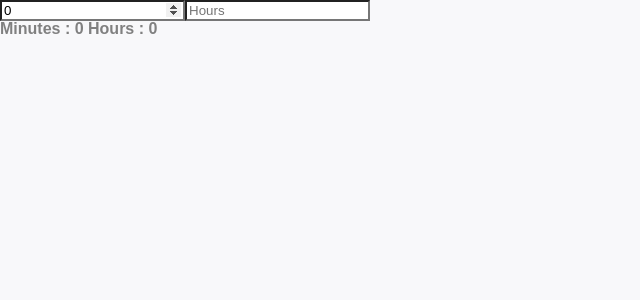
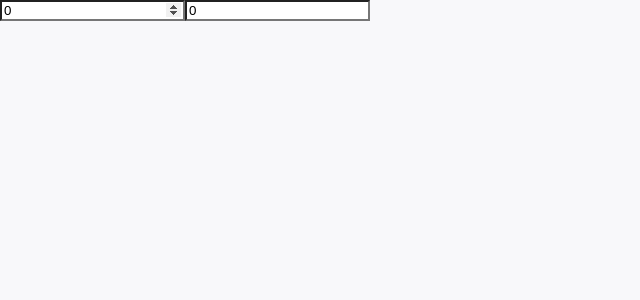
Before and after one commit to xowoony/trello, a React (Create React App) app: page / in a window 1280 px wide. Shown: the top 300 px of the page, without its empty margins (0-640 px from the left). Built offline with nearby package versions, Linux system fonts and the light colour scheme.

Commit message:
selector 연습

```diff
--- a/src/App.tsx
+++ b/src/App.tsx
@@ -1,14 +1,14 @@
-import { useRecoilState } from "recoil";
-import { minuteState } from "./atoms";
+import { useRecoilState, useRecoilValue } from "recoil";
+import { hourSelector, minuteState } from "./atoms";
 import { useState } from "react";
 
 function App() {
   // useRecoilState는 atom의 값과 그 atom을 수정할 수 있는 함수를 줌
   const [minutes, setMinutes] = useRecoilState(minuteState);
+  const hours = useRecoilValue(hourSelector);
   const onMinutesChange = (event: React.FormEvent<HTMLInputElement>) => {
-    setMinutes(+event.currentTarget.value);//+를 적어주면 string=>number가 됨
+    setMinutes(+event.currentTarget.value); //+를 적어주면 string=>number가 됨
   };
-
 
   return (
     <div>
@@ -18,12 +18,7 @@ function App() {
         type="number"
         placeholder="Minutes"
       />
-      <input type="number" placeholder="Hours" />
-      <div>
-      <span>Minutes : {minutes} </span>
-      <span>Hours : {minutes/60}</span>
-      </div>
-
+      <input value={hours} type="number" placeholder="Hours" />
     </div>
   );
 }
--- a/src/atoms.tsx
+++ b/src/atoms.tsx
@@ -1,7 +1,14 @@
 import { atom, selector } from "recoil";
-
 
 export const minuteState = atom({
   key: "minutes",
   default: 0,
 });
+
+export const hourSelector = selector({
+  key: "hours",
+  get: ({ get }) => {
+    const minutes = get(minuteState);
+    return minutes/60;
+  },
+});
```
